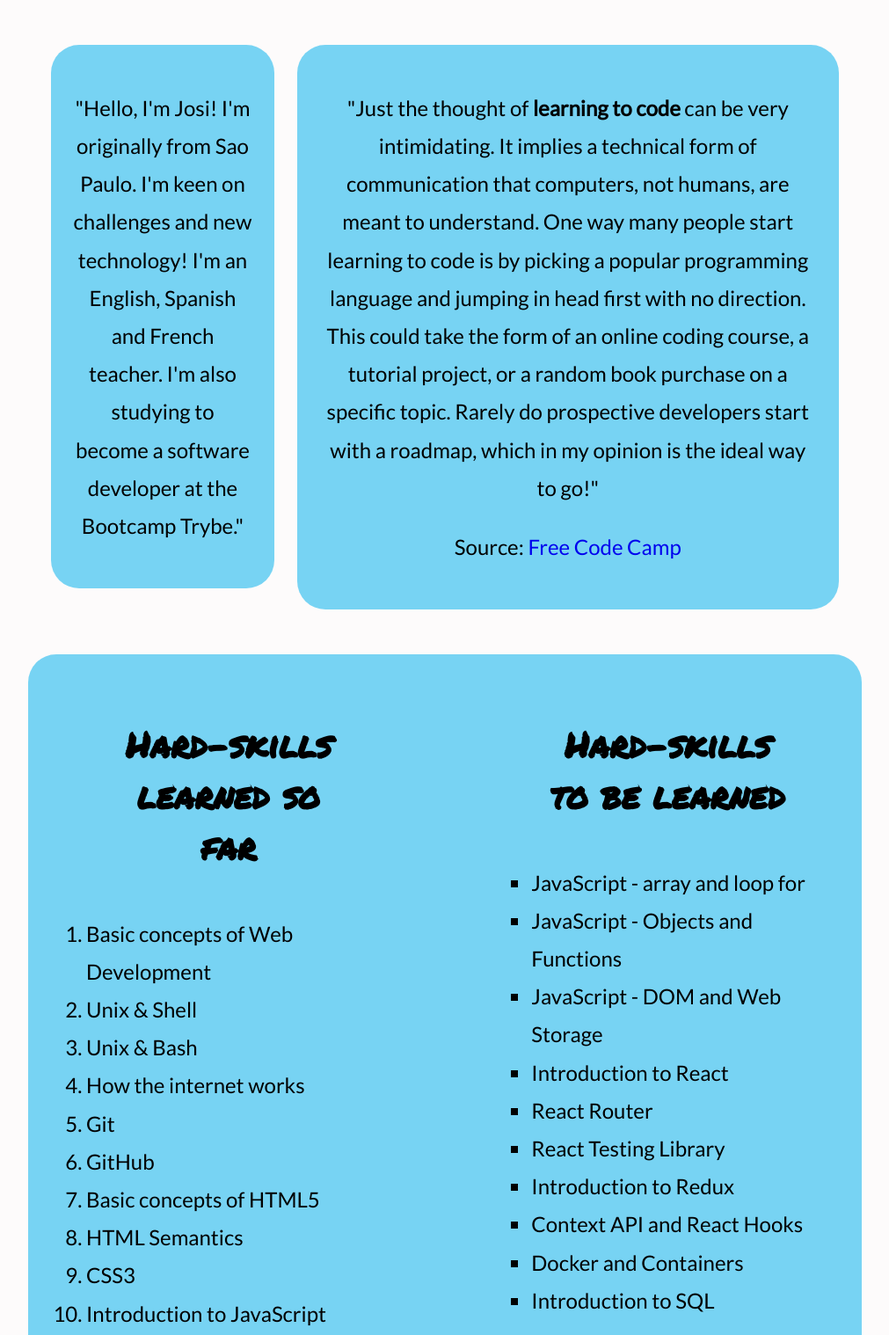
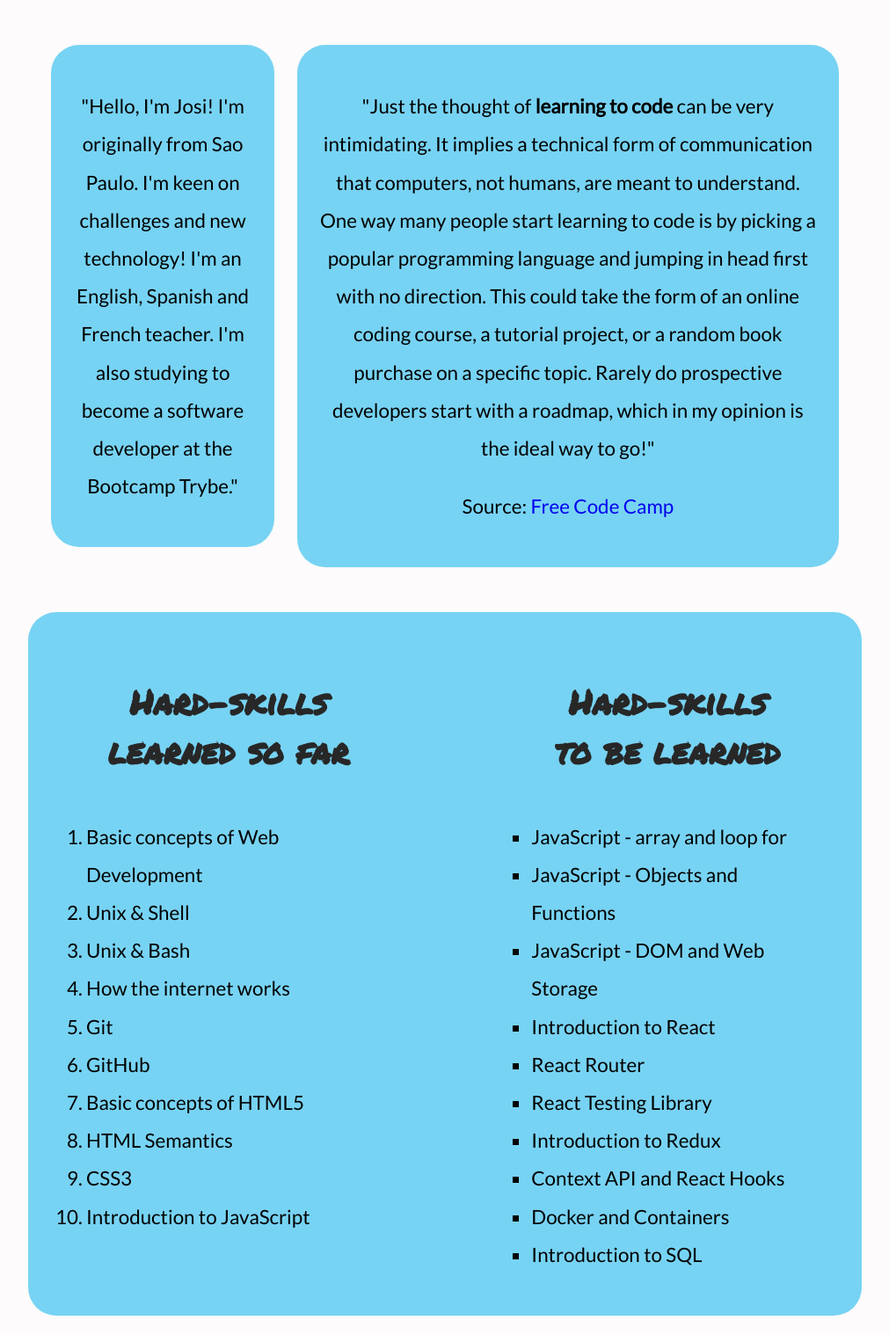
Before and after one commit to josi-lima/lessons-learned, a plain HTML site: page index.html in a window 1280 px wide. Shown: the part 774-2292 px from the top of the page at 88% size, without its empty margins (134-1145 px from the left). Drawn offline with Linux system fonts and the light colour scheme; a web font is replaced by a local one.

Commit message:
:lipstick: feat: Change font style

```diff
--- a/style.css
+++ b/style.css
@@ -50,7 +50,7 @@ body {
   background-color: rgba(45, 190, 239, 0.639);
   text-align: center;
   justify-content: center;
-  font: 1.5rem Lato, sans-serif;
+  font: 1.4rem Lato, sans-serif;
   line-height: 2.7rem;
   margin: 2vmax auto;
   padding: 2vmax;
@@ -88,7 +88,8 @@ a:visited {
 }
 
 .title-hard-skills {
-  font: 2.5rem Permanent Marker, sans-serif;
+  font: 2.4rem Permanent Marker, sans-serif;
+  color: rgb(39, 39, 39);
   font-weight: 900;
   text-align: center;
   max-width: 70%;
@@ -96,7 +97,7 @@ a:visited {
 }
 
 ol , ul {
-  font: 1.5rem Lato, sans-serif;
+  font: 1.4rem Lato, sans-serif;
   white-space: wrap;
   line-height: 2.7rem;
   max-width: 80%;
```
